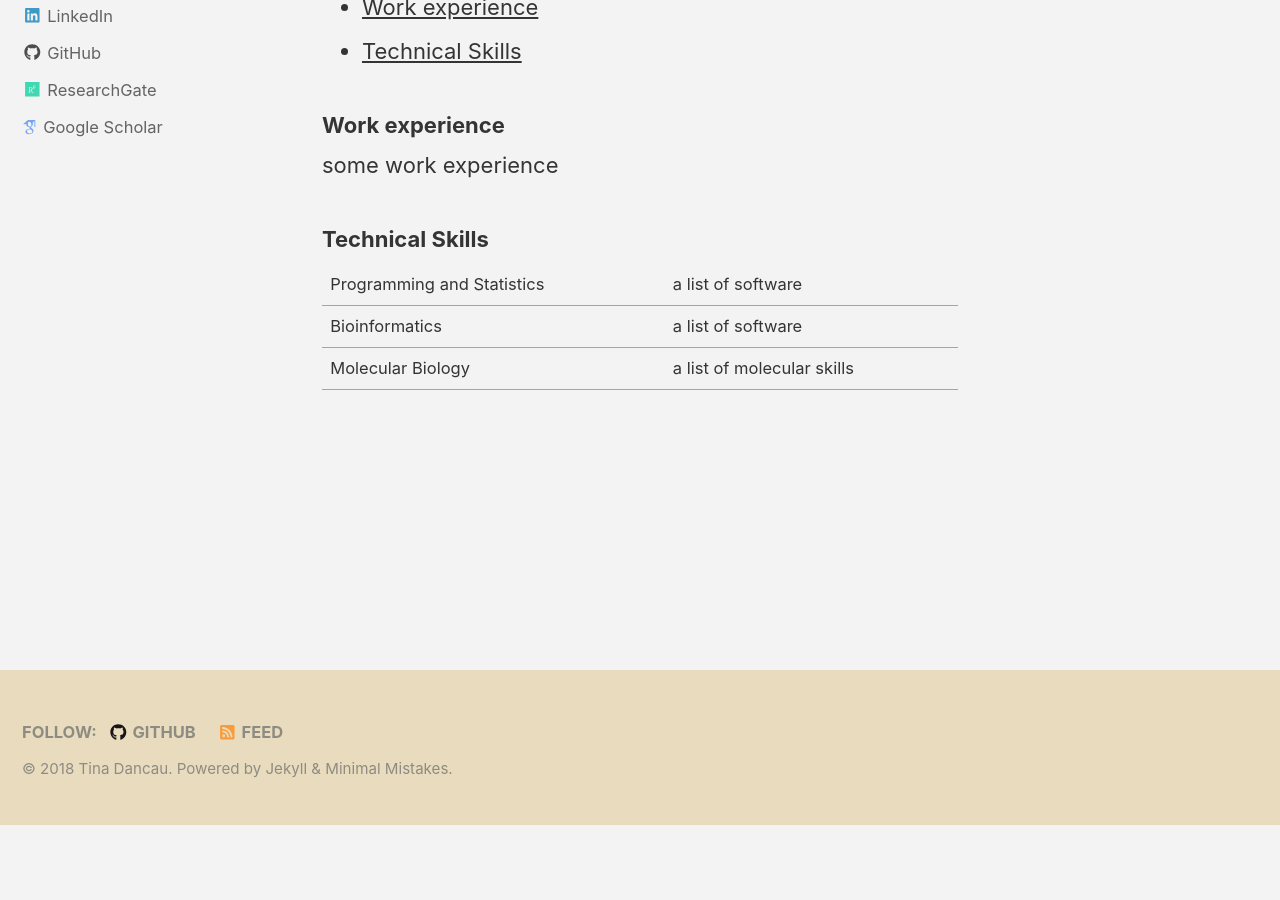
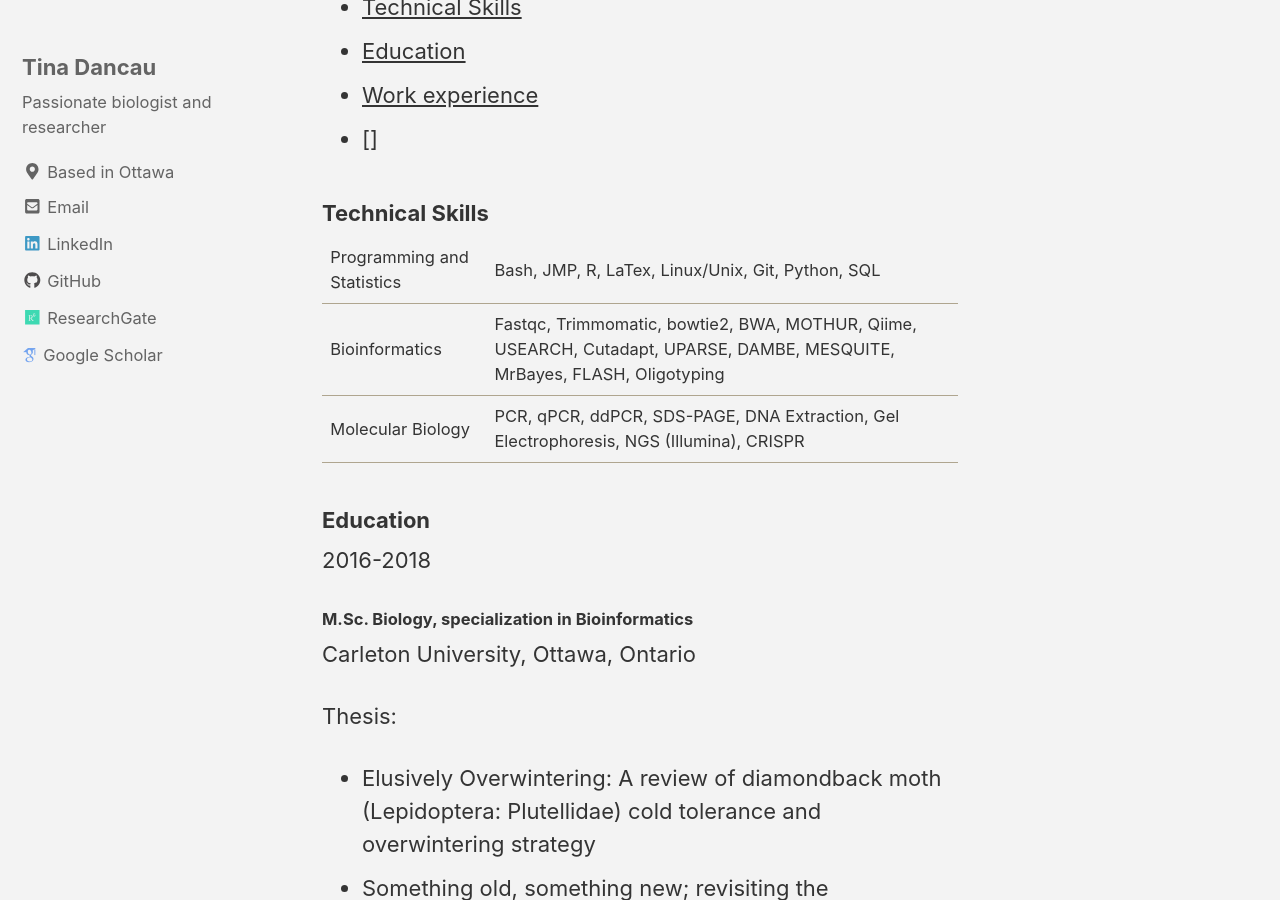
Before and after one commit to tdancau/tdancau.github.io, a Jekyll site: the page built from _pages/cv.md, in a window 1280 px wide and 900 px high, scrolled down 328 px. Built offline with Jekyll 4.4.1, drawn with Linux system fonts in a browser that asks for light colours; nearby versions of some CDN libraries; some web fonts are replaced; before the commit the page ends 1153 px from its top, so only the background shows below that; some of the changed text lies outside the part shown.

Commit message:
updating cv page

```diff
--- a/_pages/cv.md
+++ b/_pages/cv.md
@@ -6,17 +6,68 @@ author_profile: true
 ---
 
 This is my CV
+this site was built using [Github pages](URL).
 
 Go to:
+* [Technical Skills](#skills)
+* [Education](#education)
 * [Work experience](#work)
-* [Technical Skills](#skills)
-
-### <a name="work"></a>Work experience
-some work experience
-
+* []
 
 ### <a name="skills"></a>Technical Skills
 
-Programming and Statistics| a list of software
-Bioinformatics | a list of software
-Molecular Biology | a list of molecular skills
+Programming and Statistics| Bash, JMP, R, LaTex, Linux/Unix, Git, Python, SQL
+Bioinformatics | Fastqc, Trimmomatic, bowtie2, BWA, MOTHUR, Qiime, USEARCH, Cutadapt, UPARSE, DAMBE, MESQUITE, MrBayes, FLASH, Oligotyping
+Molecular Biology | PCR, qPCR, ddPCR, SDS-PAGE, DNA Extraction, Gel Electrophoresis, NGS (Illumina), CRISPR
+
+### <a name="education"></a>Education
+
+2016-2018
+#### M.Sc. Biology, specialization in Bioinformatics
+Carleton University, Ottawa, Ontario
+
+Thesis:
+* Elusively Overwintering: A review of diamondback moth (Lepidoptera:
+Plutellidae) cold tolerance and overwintering strategy
+* Something old, something new; revisiting the diamondback moth life table
+after 65 years
+technical skills
+* Microbiome analysis of diamondback moth (Lepidotpera: Plutellidae)
+midgut and associated host plants using 16S rRNA amplicon sequenc-
+ing
+
+Course projects:
+* Predicting diapause ability in the diamondback moth
+(Plutella xylostella) through phylogenetic analysis of
+Heat Shock Protein 70 (HSP70)
+* OTU analysis of 16S rRNA gene on mice gut microbiome
+
+2016
+#### B.Sc. Biological Sciences, Minor in Archaeology
+Simon Fraser University (4-year program)
+
+### <a name="work"></a>Work experience
+
+2018 - June 2019 (1 year term)
+#### Evaluation Officer
+Pest Management Regulatory Agency,
+Value Directorate, Insecticides Section
+Health Canada
+* Reviewing efficacy data of pre-market insecticides for registration into Canada
+* Writing formal reports on behalf of the directorate
+* Writing briefing notes for the science operating committee informing of assesment decisions on insecticides
+
+2016 - 2018
+#### Research Assistant
+Biological Control Laboratory (PPC-1 & 2)
+Agriculture and Agri-Food Canada
+* Project Coordinator: Diamondback moth (Plutella xylostella)
+and it’s parasitoids: life tables accross Canada
+
+2016 - 2018
+#### Teaching Assistant
+Carleton University
+* Assisted in laboratory instruction
+* Facilitated group discussions
+* Guest lecturer: Biological Control lecture
+* BIOL 1902 Natural History / BIOL 1103 Foundations of Biology / BIOL 3801 Plants and Herbivores
```
Also changed, not shown: 3 other files.
